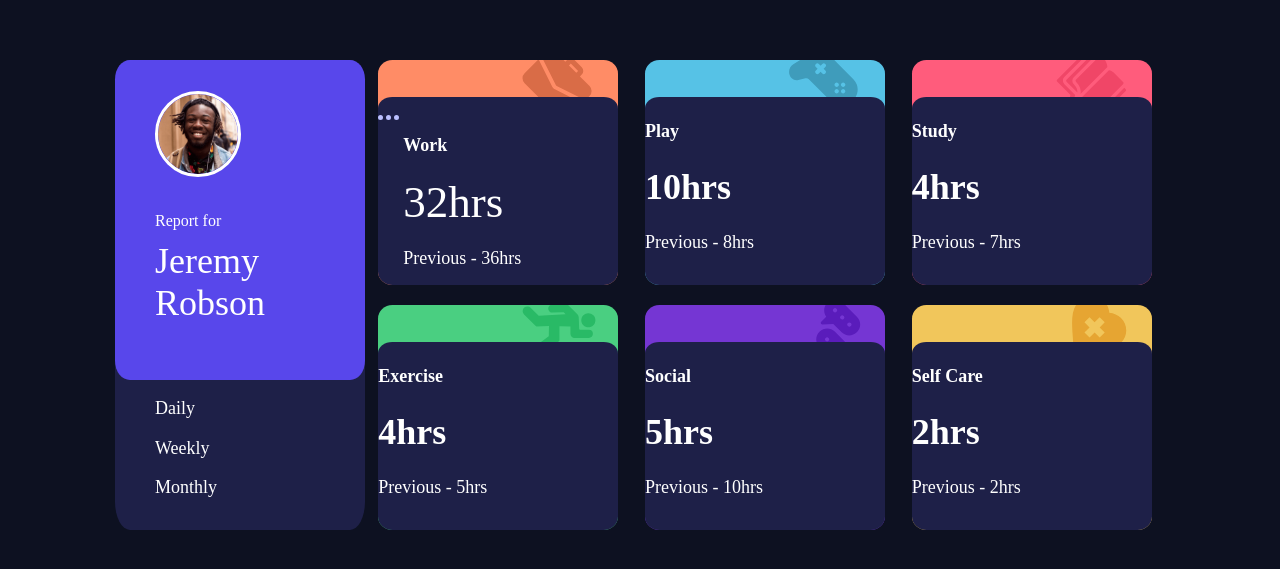
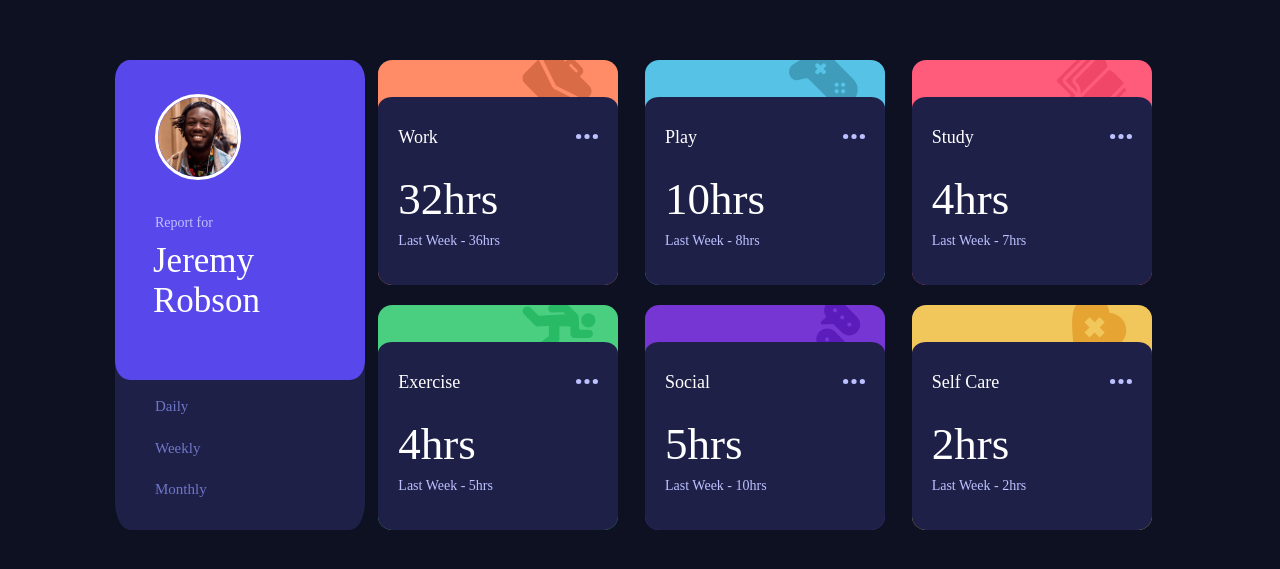
Before and after one commit to Igor1D/Dashboard-Component, a plain HTML site: page index.html in a window 1280 px wide. Shown: the part 113-682 px from the top of the page. Drawn offline with Linux system fonts and the light colour scheme.

Commit message:
almost completed the CSS and the HTML files - desktop ver

```diff
--- a/index.html
+++ b/index.html
@@ -50,79 +50,97 @@
       <div class="workLayerDiv">
         <img class="workIcon" src="./images/icon-work.svg" alt="icon-work">
         <div class="workDiv">
-          <div class="threeDotsDiv"><img class="threeDotsIcon" src="./images/icon-ellipsis.svg"></div>
+          <div class="workDivInnerContent">
             <h4>Work</h4>
             <!-- <h1>5hrs</h1> <!-- daily -->
             <!-- <p>Previous - 7hrs</p> daily -->
             <h1>32hrs</h1> <!-- weekly -->
-          <p>Previous - 36hrs</p> <!-- weekly -->
+            <p>Last Week - 36hrs</p> <!-- weekly -->
             <!-- <h1>103hrs</h1> monthly -->
             <!-- <p>Previous - 128hrs</p> monthly -->
           </div>
+          <div class="threeDotsDiv"><img class="threeDotsIcon" src="./images/icon-ellipsis.svg"></div>
         </div>
+      </div>
+
 
       <div class="playLayerDiv">
         <img class="playIcon" src="./images/icon-play.svg" alt="icon-play">
         <div class="playDiv">
+          <div class="playDivInnerContent">
             <h4>Play</h4>
             <!-- <h1>1hr</h1> <!-- daily -->
             <!-- <p>Previous</p> - 2hrs</p> daily -->
             <h1>10hrs</h1> <!-- weekly -->
-          <p>Previous - 8hrs</p> <!-- weekly -->
+            <p>Last Week - 8hrs</p> <!-- weekly -->
             <!-- <h1>23hrs</h1> monthly -->
             <!-- <p>Previous - 29hrs</p> monthly -->
+          </div>
+          <div class="threeDotsDiv"><img class="threeDotsIcon" src="./images/icon-ellipsis.svg"></div>
         </div>
       </div>
 
       <div class="studyLayerDiv">
         <img class="studyIcon" src="./images/icon-study.svg" alt="icon-study">
         <div class="studyDiv">
+          <div class="studyDivInnerContent">
             <h4>Study</h4>
             <!-- <h1>0hrs</h1> daily -->
             <!-- <p>Previous - 1hr</p> daily -->
             <h1>4hrs</h1> <!-- weekly -->
-          <p>Previous - 7hrs</p> <!-- weekly -->
+            <p>Last Week - 7hrs</p> <!-- weekly -->
             <!-- <h1>13hrs</h1> monthly -->
             <!-- <p>Previous - 19hrs</p> monthly -->
+          </div>
+          <div class="threeDotsDiv"><img class="threeDotsIcon" src="./images/icon-ellipsis.svg"></div>
         </div>
       </div>
 
       <div class="exerciseLayerDiv">
         <img class="exerciseIcon" src="./images/icon-exercise.svg" alt="icon-exercise">
         <div class="exerciseDiv">
+          <div class="exerciseDivInnerContent">
             <h4>Exercise</h4>
             <!-- <h1>1hr</h1> daily -->
             <!-- <p>Previous - 1hr</p> daily -->
             <h1>4hrs</h1> <!-- weekly -->
-          <p>Previous - 5hrs</p> <!-- weekly -->
+            <p>Last Week - 5hrs</p> <!-- weekly -->
             <!-- <h1>11hrs</h1> monthly -->
             <!-- <p>Previous - 18hrs</p> monthly -->
+          </div>
+          <div class="threeDotsDiv"><img class="threeDotsIcon" src="./images/icon-ellipsis.svg"></div>
         </div>
       </div>
 
       <div class="socialLayerDiv">
         <img class="socialIcon" src="./images/icon-social.svg" alt="icon-social">
         <div class="socialDiv">
+          <div class="socialDivInnerContent">
             <h4>Social</h4>
             <!-- <h1>1hr</h1> daily -->
             <!-- <p>Previous - 3hrs</p> daily -->
             <h1>5hrs</h1> <!-- weekly -->
-          <p>Previous - 10hrs</p> <!-- weekly -->
+            <p>Last Week - 10hrs</p> <!-- weekly -->
             <!-- <h1>21hrs</h1> <!-- monthly -->
             <!-- <p>Previous - 23hrs</p> monthly -->
+          </div>
+          <div class="threeDotsDiv"><img class="threeDotsIcon" src="./images/icon-ellipsis.svg"></div>
         </div>
       </div>
 
       <div class="selfCareLayerDiv">
         <img class="selfCareIcon" src="./images/icon-self-care.svg" alt="icon-selfCare">
         <div class="selfCareDiv">
+          <div class="selfCareDivInnerContent">
             <h4>Self Care</h4>
             <!-- <h1>0hrs</h1> daily -->
             <!-- <p>Previous - 1hr</p> daily -->
             <h1>2hrs</h1> <!-- weekly -->
-          <p>Previous - 2hrs</p> <!-- weekly -->
+            <p>Last Week - 2hrs</p> <!-- weekly -->
             <!-- <h1>7hrs</h1> monthly -->
             <!-- <p>Previous - 11hrs</p> monthly -->
+          </div>
+          <div class="threeDotsDiv"><img class="threeDotsIcon" src="./images/icon-ellipsis.svg"></div>
         </div>
       </div>
     </div>
--- a/style.css
+++ b/style.css
@@ -9,16 +9,39 @@ body {
     font-size: 18px
 }
 
+/* Activities - work/play/study/Exercise/Social/Self care */
+
 h4 {
     color: white;
+    font-weight: 400;
+    margin-top: 10px;
+    margin-left: 20px;
+    margin-bottom: 25px;
+
 }
+
+/* Activities - hours */
 
 h1 {
     color: white;
+    font-weight: 100;
+    font-size: 45px;
+    margin-left: 20px;
+    margin-top: 0;
+    margin-bottom: 0px;
+
+
+
 }
 
+/* Activities - last week/ previous */
+
 p {
-    color: white;
+    color: hsl(236, 100%, 87%);
+    font-size: 14px;
+    margin-left: 20px;
+    margin-top: 8px;
+
 }
 
 ul {
@@ -30,6 +53,19 @@ ul {
     list-style-type: none;
     margin-top: 338px;
 }
+
+li {
+    color: hsl(235, 45%, 61%);
+    font-size: 15px;
+    font-weight: 400;
+}
+
+li:hover {
+    color: white;
+    cursor: pointer;
+}
+
+
 
 
 
@@ -70,7 +106,7 @@ ul {
     border: 3px solid white;
     border-radius: 50%;
     margin-left: 40px;
-    margin-top: 40px;
+    margin-top: 15px;
     margin-bottom: 35px;
 }
 
@@ -78,15 +114,17 @@ ul {
     padding-left: 40px;
     margin: 0;
     font-weight: 100;
-    font-size: 16px;
+    font-size: 14px;
+    color: hsl(236, 100%, 87%);
 
 }
 
 .userName {
-    padding-left: 40px;
+    padding-left: 18px;
     padding-bottom: 40px;
     margin-top: 10px;
     font-weight: 300;
+    font-size: 35px;
 }
 
 
@@ -123,7 +161,8 @@ ul {
     padding-top: 37px;
     margin-bottom: 20px;
     border-radius: 6%;
-    overflow: hidden;  /* can hide any content that exceeds the container's boundaries */
+    overflow: hidden;
+    /* can hide any content that exceeds the container's boundaries */
 
 
 }
@@ -147,26 +186,44 @@ ul {
     background-color: hsl(237, 42%, 20%);
     border-radius: 6%;
     display: flex;
-    flex-direction: column;
-    justify-content: center;
+    flex-direction: row;
 
-}
-
-.workDiv h4,
-.workDiv h1,
-.workDiv p {
-    padding-left: 15px;
-    margin: 10px;
-
-}
-
-.workDiv h1 {
-    font-size: 45px;
-    font-weight: 400;
 }
 
 
 
+.workDiv:hover{
+    background-color: hsl(237, 37%, 29%);
+    cursor: pointer;
+}
+
+
+.workDivInnerContent {
+    display: flex;
+    flex-direction: column;
+    width: 90%;
+    padding-top: 20px;
+
+}
+
+.threeDotsDiv {
+    display: flex;
+    flex-direction: column;
+    width: 10%;
+    padding-top: 37px;
+    padding-right: 20px;
+}
+
+/* .threeDotsIcon:hover {
+    fill: rgb(17, 18, 17);
+    color: black;
+    cursor: pointer;
+
+} */
+
+.threeDotsIcon {
+    fill: red;
+}
 
 
 /* Play */
@@ -195,10 +252,28 @@ ul {
     width: 100%;
     height: 84%;
     position: absolute;
-    /* border: 3px solid rgb(28, 26, 26); */
     background-color: hsl(237, 42%, 20%);
     border-radius: 6%;
+    display: flex;
+    flex-direction: row;
+    justify-content: center;
 }
+
+.playDivInnerContent {
+    display: flex;
+    flex-direction: column;
+    width: 90%;
+    padding-top: 20px;
+
+}
+
+.playDiv:hover{
+    background-color: hsl(237, 37%, 29%);
+    cursor: pointer;
+}
+
+
+
 
 /* Study */
 
@@ -229,8 +304,26 @@ ul {
     /* border: 3px solid rgb(38, 241, 211); */
     background-color: hsl(237, 42%, 20%);
     border-radius: 6%;
+    display: flex;
+    flex-direction: row;
 
 }
+
+.studyDivInnerContent {
+    display: flex;
+    flex-direction: column;
+    width: 90%;
+    padding-top: 20px;
+}
+
+
+.studyDiv:hover{
+    background-color: hsl(237, 37%, 29%);
+    cursor: pointer;
+}
+
+
+
 
 /* Exercise */
 
@@ -261,7 +354,23 @@ ul {
     /* border: 3px solid rgb(69, 68, 94); */
     background-color: hsl(237, 42%, 20%);
     border-radius: 6%;
+    display: flex;
+    flex-direction: row;
 }
+
+.exerciseDivInnerContent {
+    display: flex;
+    flex-direction: column;
+    width: 90%;
+    padding-top: 20px;
+}
+
+
+.exerciseDiv:hover{
+    background-color: hsl(237, 37%, 29%);
+    cursor: pointer;
+}
+
 
 /* Social */
 
@@ -292,7 +401,22 @@ ul {
     /* border: 3px solid rgb(70, 36, 48); */
     background-color: hsl(237, 42%, 20%);
     border-radius: 6%;
+    display: flex;
+    flex-direction: row;
 }
+
+.socialDiv:hover{
+    background-color: hsl(237, 37%, 29%);
+    cursor: pointer;
+}
+
+.socialDivInnerContent {
+    display: flex;
+    flex-direction: column;
+    width: 90%;
+    padding-top: 20px;
+}
+
 
 /* Self care */
 
@@ -326,5 +450,19 @@ ul {
     /* border: 3px solid rgb(122, 185, 142); */
     background-color: hsl(237, 42%, 20%);
     border-radius: 6%;
+    display: flex;
+    flex-direction: row;
 
 }
+
+.selfCareDiv:hover{
+    background-color: hsl(237, 37%, 29%);
+    cursor: pointer;
+}
+
+.selfCareDivInnerContent {
+    display: flex;
+    flex-direction: column;
+    width: 90%;
+    padding-top: 20px;
+}
```
Lines whose indentation alone changed are shown as unchanged.
